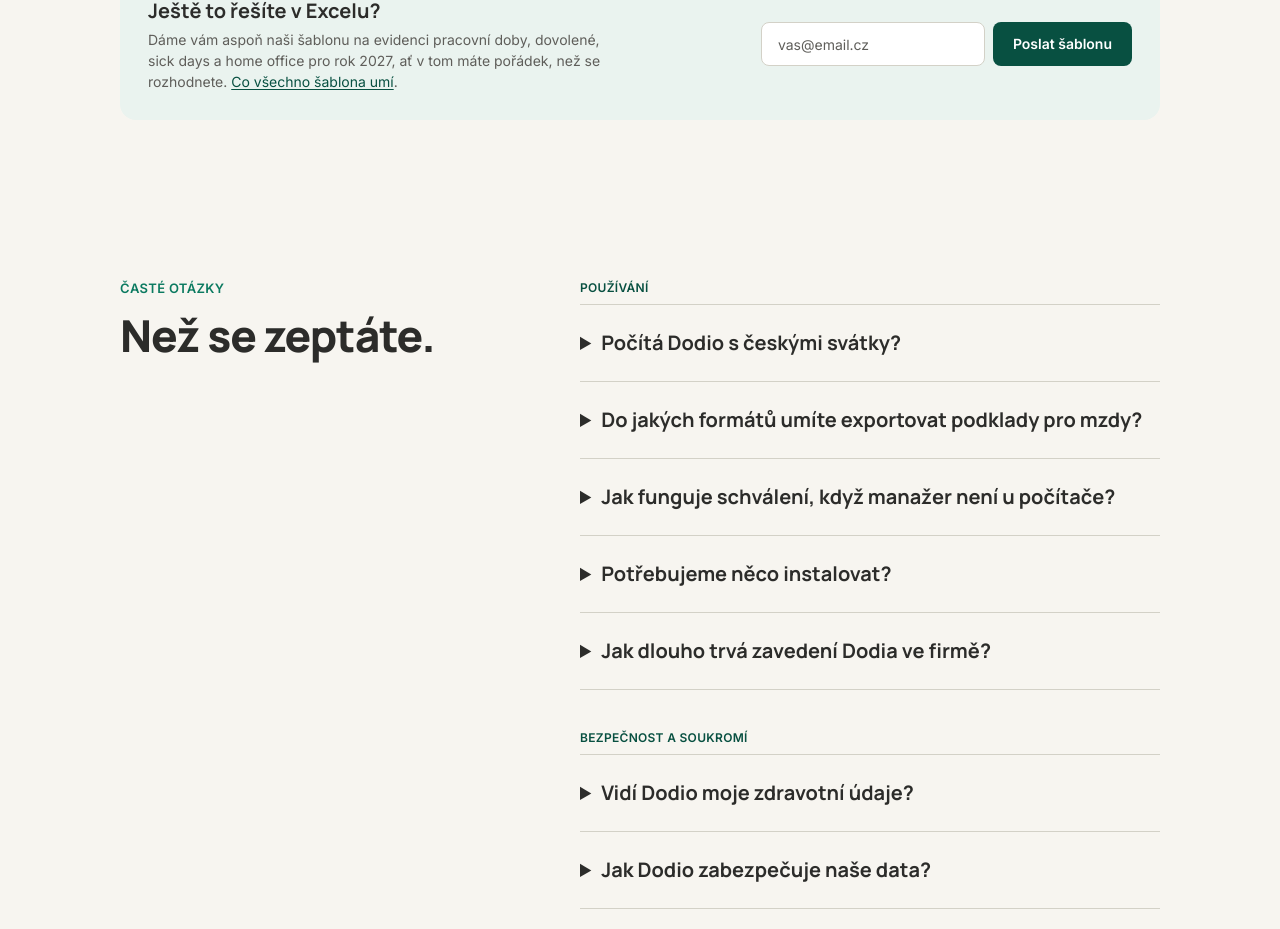
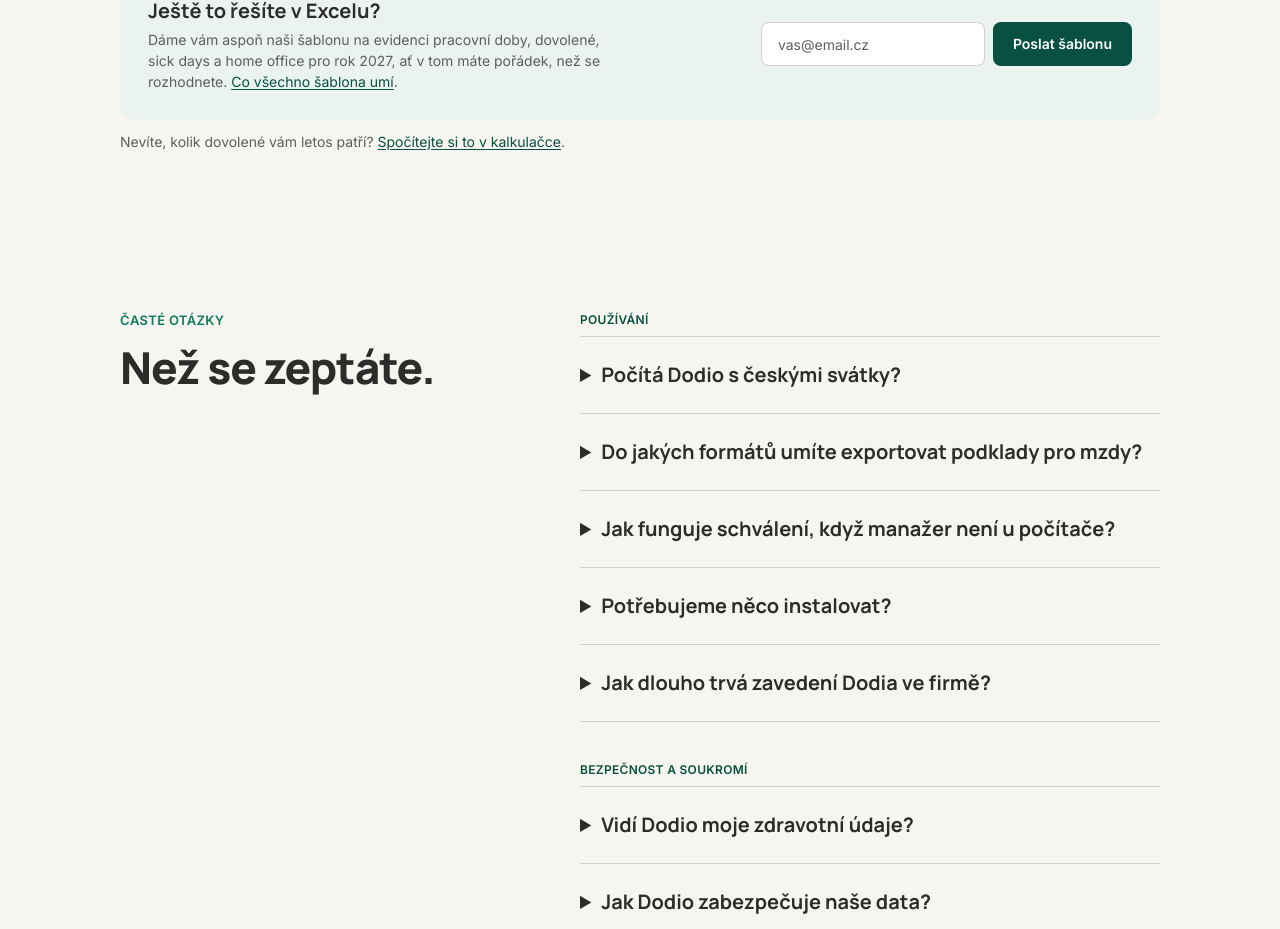
Before and after one commit to oldrichzvonicek/dovolena-app, a Next.js app: page / in a window 1280 px wide. Shown: the part 8159-9088 px from the top of the page. Built offline with nearby package versions, Linux system fonts and the light colour scheme.

Commit message:
Link the vacation calculator from the homepage lead-magnet strip
Co-Authored-By: Claude Sonnet 5 <noreply@anthropic.com>
Claude-Session: https://claude.ai/code/session_01LmKMwSvSbkksHQREJAJSKi

```diff
--- a/src/components/marketing/LeadMagnet.tsx
+++ b/src/components/marketing/LeadMagnet.tsx
@@ -21,6 +21,13 @@ export function LeadMagnet() {
           </div>
           <TemplateEmailForm layoutClassName="sm:w-auto" />
         </div>
+        <p className="m-0 mt-3 text-sm text-dodio-ink-muted">
+          Nevíte, kolik dovolené vám letos patří?{" "}
+          <a href="/kalkulacka-dovolene" className="text-dodio-teal-dark underline underline-offset-2">
+            Spočítejte si to v kalkulačce
+          </a>
+          .
+        </p>
       </Container>
     </section>
   );
```
